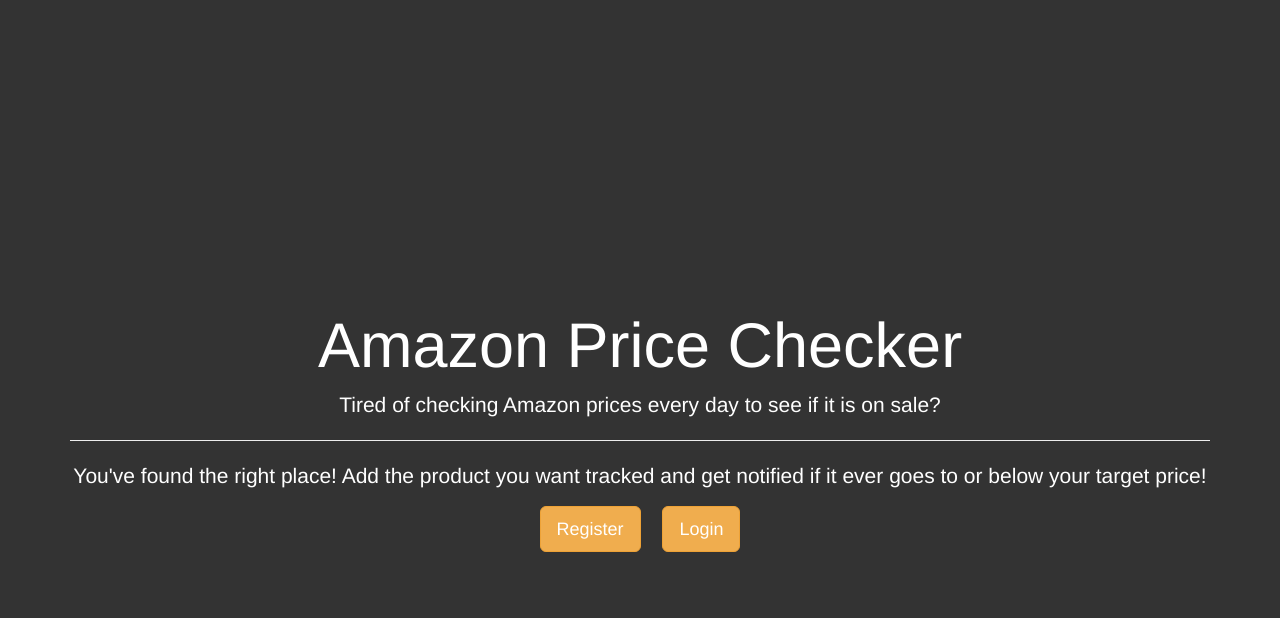
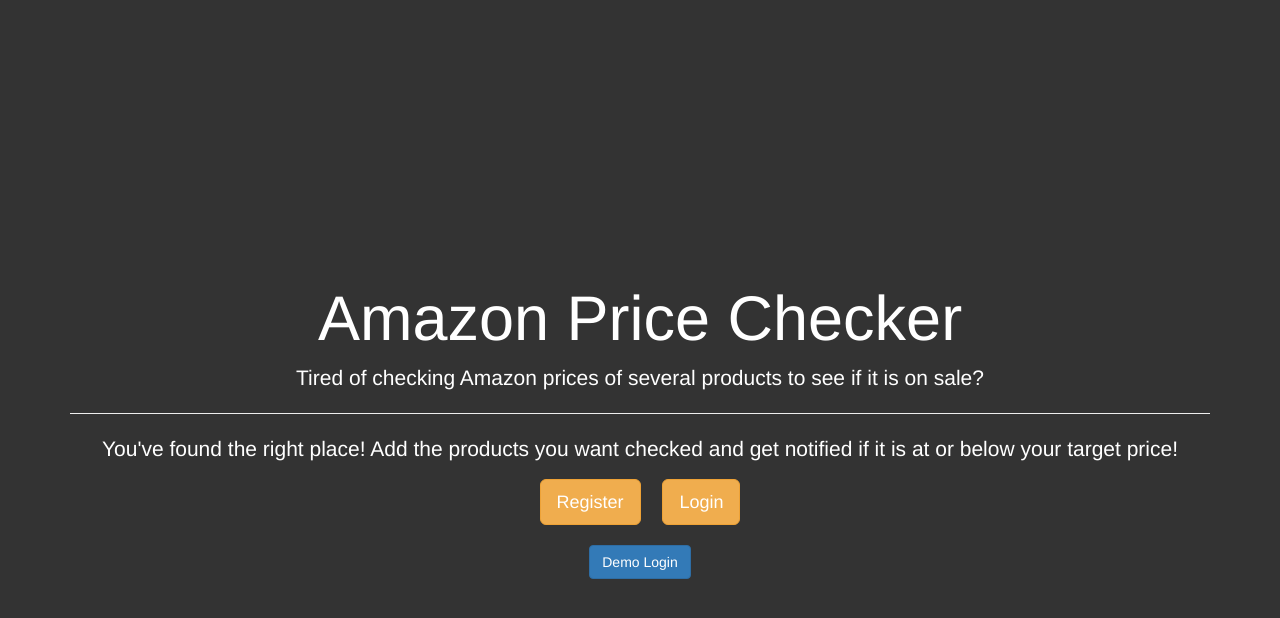
Before and after one commit to lindajhk/AZPriceProbe, a Flask app: page / in a window 1280 px wide. Shown: the top 618 px of the page. Run offline with Flask 3, Linux system fonts and the light colour scheme; some libraries are stand-ins or nearby versions.

Commit message:
Added demo user login functionality

```diff
--- a/main.py
+++ b/main.py
@@ -112,6 +112,19 @@
     return render_template("login.html", form=form)
 
 
+@app.route("/demo_login", methods=["GET", "POST"])
+def demo_login():
+    demo_email = 'thisisjustadummy@email.com'
+    user = User.query.filter_by(email=demo_email).first()
+    if user is not None:
+        login_user(user)
+        flash('Logged in as demo user', 'success')
+        return redirect(url_for('products'))
+    else:
+        flash('Demo user not found', 'error')
+        return redirect(url_for('login'))
+
+
 @app.route('/logout')
 def logout():
     logout_user()
--- a/templates/home.html
+++ b/templates/home.html
@@ -24,11 +24,14 @@
 <div class="jumbotron text-center">
     <div class="container">
       <h1 class="display-4">Amazon Price Checker</h1>
-      <p class="lead">Tired of checking Amazon prices every day to see if it is on sale?</p>
+      <p class="lead">Tired of checking Amazon prices of several products to see if it is on sale?</p>
       <hr class="my-4">
-      <p>You've found the right place! Add the product you want tracked and get notified if it ever goes to or below your target price!</p>
+      <p>You've found the right place! Add the products you want checked and get notified if it is at or below your target price!</p>
       <a class="btn btn-warning btn-lg register-button" href="{{ url_for('register') }}" role="button">Register</a>
       <a class="btn btn-warning btn-lg login-button" href="{{ url_for('login') }}" role="button">Login</a>
+        <br>
+        <br>
+      <a class="btn btn-primary btn-md demo-button" href="{{ url_for('demo_login') }}" role="button">Demo Login</a>
     </div>
 </div>
 
--- a/templates/login.html
+++ b/templates/login.html
@@ -28,6 +28,7 @@
             <div class="form-header"><h1>Login</h1></div>
             <div class="form-body">{{ wtf.quick_form(form, novalidate=True) }}</div>
             <div class="form-button"><a class="btn btn-warning btn-md" href="{{ url_for('register') }}" role="button">Don't have an account? Sign Up!</a></div>
+            <div class="form-button"><a class="btn btn-primary btn-md" href="{{ url_for('demo_login') }}" role="button">Demo Login</a></div>
         </div>
     </div>
 </div>
```
